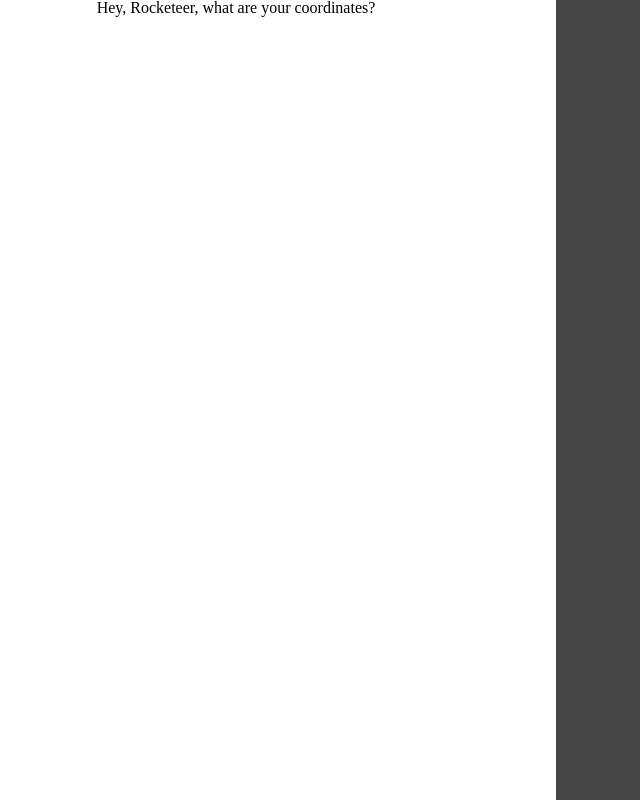
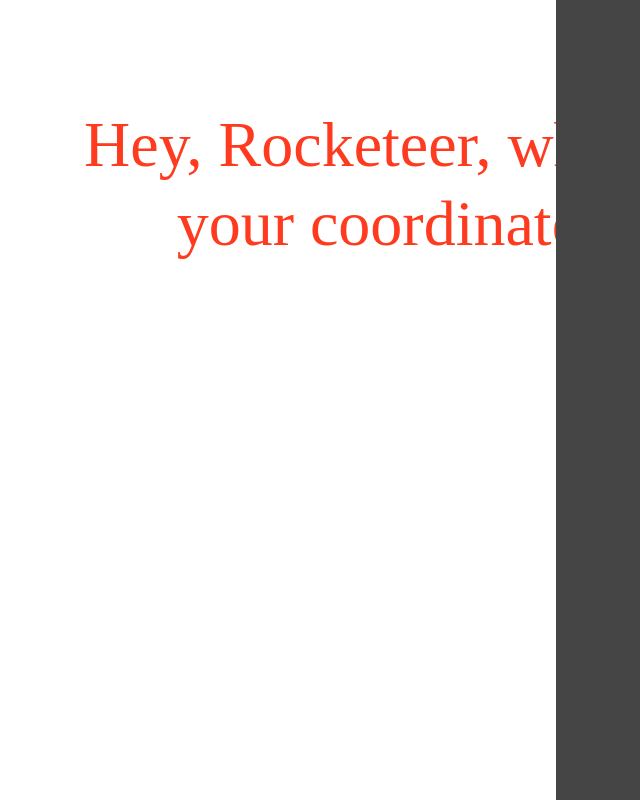
Before and after one commit to Demetrusa/RedBerry-Project, a React (Create React App) app in the folder my-app/: page / in a window 1280 px wide. Shown: the whole page, without its empty margins (84-724 px from the left). Built offline with nearby package versions, Linux system fonts and the light colour scheme.

Commit message:
change h2 position in div & add styles

```diff
--- a/my-app/src/components/common/Origin/Origin.css
+++ b/my-app/src/components/common/Origin/Origin.css
@@ -10,3 +10,13 @@
 .OriginPage {
   display: flex;
 }
+.Origin-heading h2 {
+  font-size: 64px;
+  line-height: 79.49px;
+  font-weight: 400;
+  color: #fe3b1f;
+}
+.Origin-heading {
+  width: 716px;
+  margin: 105px 0 0 131px;
+}
--- a/my-app/src/components/common/Origin/Origin.js
+++ b/my-app/src/components/common/Origin/Origin.js
@@ -5,7 +5,9 @@ function Origin () {
     return(
         <div className="OriginPage">
             <div className="leftSide">
+                <div className="Origin-heading">
                 <h2>Hey, Rocketeer, what are your coordinates?</h2>
+                </div>
             </div>
             <div className="rightSide">
 
```
